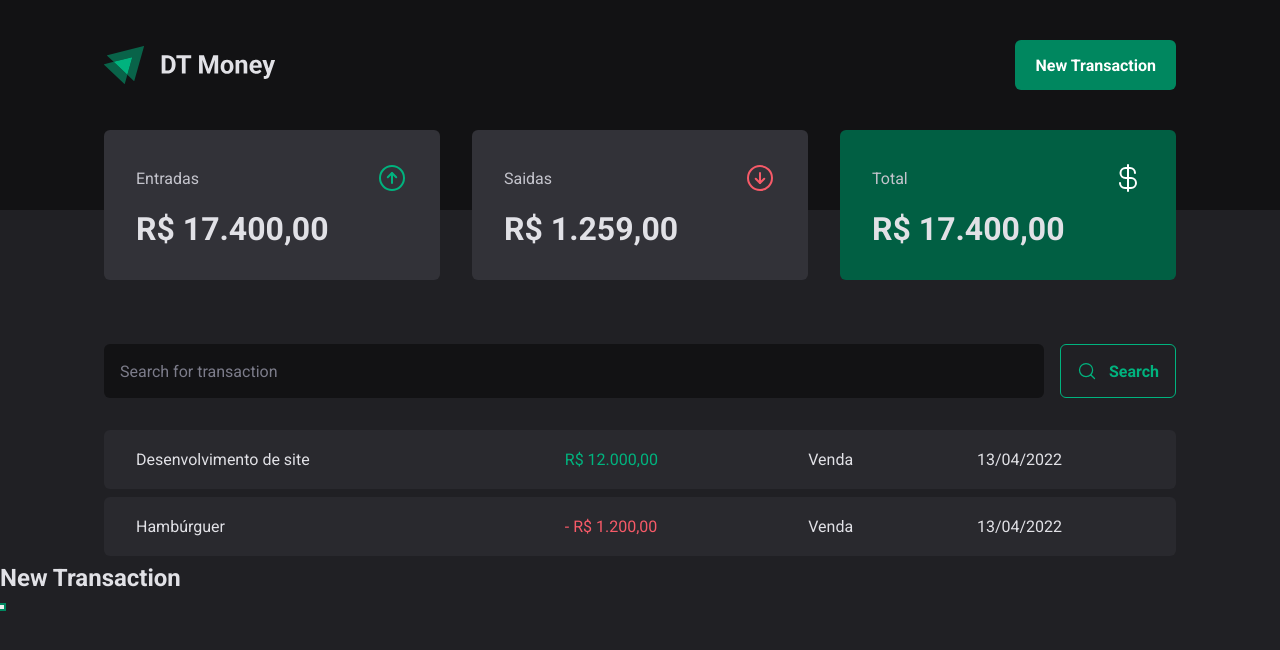
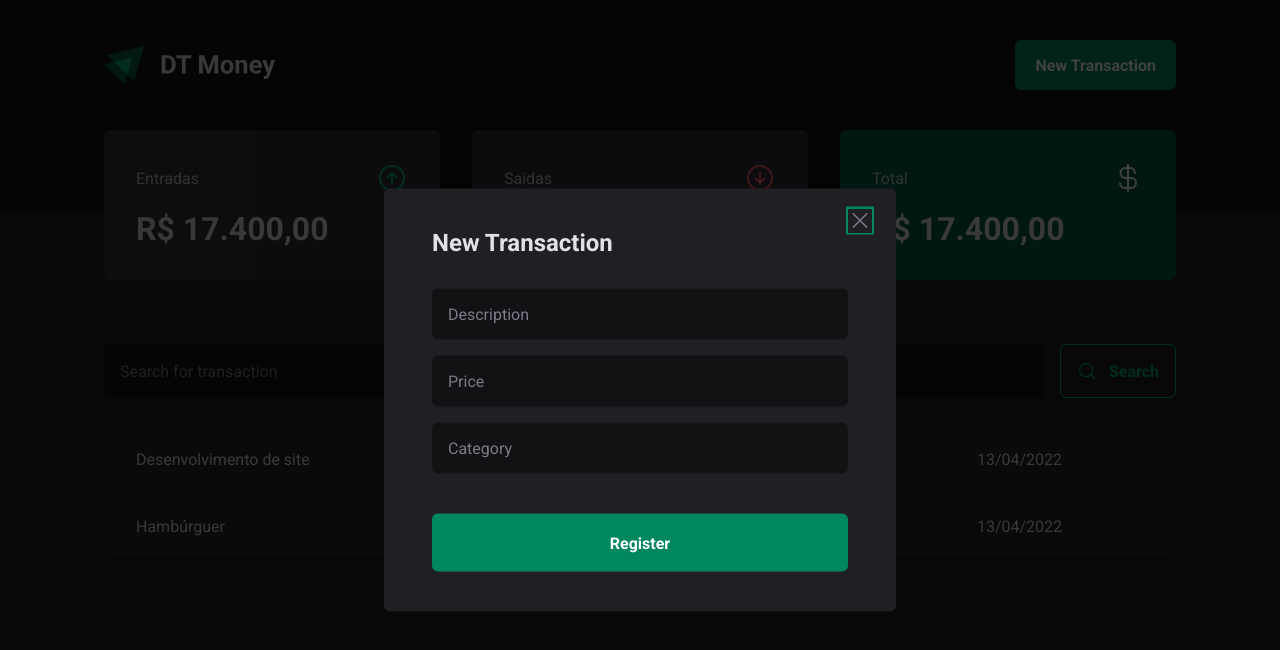
Before and after one commit to agleymelo/03-dt-money, a React (Vite) app: page / in a window 1280 px wide. Both pictures are taken after a click on the button "New Transaction". Shown: the top 650 px of the page. Built offline with nearby package versions, Linux system fonts and the light colour scheme.

Commit message:
Estrutura visiual - Modal de nova transacao

```diff
--- a/src/components/Header/index.tsx
+++ b/src/components/Header/index.tsx
@@ -1,6 +1,7 @@
 import * as Dialog from "@radix-ui/react-dialog"
 
 import logoSvg from "../../assets/Logo.svg"
+import { NewTransactionsModal } from "../NewTransactionsModal"
 
 import { HeaderContainer, HeaderContent, NewTransactionButton } from "./styles"
 
@@ -15,15 +16,7 @@
             <NewTransactionButton>New Transaction</NewTransactionButton>
           </Dialog.Trigger>
 
-          <Dialog.Portal>
-            <Dialog.Overlay />
-
-            <Dialog.Content>
-              <Dialog.Title>New Transaction</Dialog.Title>
-
-              <Dialog.Close />
-            </Dialog.Content>
-          </Dialog.Portal>
+          <NewTransactionsModal />
         </Dialog.Root>
       </HeaderContent>
     </HeaderContainer>
--- /dev/null
+++ b/src/components/NewTransactionsModal/index.tsx
@@ -0,0 +1,28 @@
+import * as Dialog from "@radix-ui/react-dialog"
+import { X } from "phosphor-react"
+
+import { CloseButton, Content, Overlay } from "./styles"
+
+export function NewTransactionsModal() {
+  return (
+    <Dialog.Portal>
+      <Overlay />
+
+      <Content>
+        <Dialog.Title>New Transaction</Dialog.Title>
+
+        <CloseButton>
+          <X size={24} />
+        </CloseButton>
+
+        <form>
+          <input type="text" placeholder="Description" required />
+          <input type="number" placeholder="Price" required />
+          <input type="text" placeholder="Category" required />
+
+          <button type="submit">Register</button>
+        </form>
+      </Content>
+    </Dialog.Portal>
+  )
+}
--- /dev/null
+++ b/src/components/NewTransactionsModal/styles.ts
@@ -0,0 +1,83 @@
+import * as Dialog from "@radix-ui/react-dialog"
+
+import styled from "styled-components"
+
+export const Overlay = styled(Dialog.Overlay)`
+  position: fixed;
+
+  width: 100vw;
+  height: 100vh;
+
+  inset: 0;
+
+  background: rgba(0, 0, 0, 0.75);
+`
+
+export const Content = styled(Dialog.Content)`
+  min-width: 32rem;
+  border-radius: 6px;
+  padding: 2.5rem 3rem;
+  background: ${(props) => props.theme["gray-800"]};
+
+  position: fixed;
+  top: 50%;
+  left: 50%;
+  transform: translate(-50%, -50%);
+
+  form {
+    margin-top: 2rem;
+
+    display: flex;
+    flex-direction: column;
+    gap: 1rem;
+
+    input {
+      border-radius: 6px;
+      border: 0;
+      background: ${(props) => props.theme["gray-900"]};
+      color: ${(props) => props.theme["gray-300"]};
+
+      padding: 1rem;
+
+      &::placeholder {
+        color: ${(props) => props.theme["gray-500"]};
+      }
+    }
+
+    button[type="submit"] {
+      height: 58px;
+      border: 0;
+      background: ${(props) => props.theme["green-500"]};
+      color: ${(props) => props.theme.white};
+
+      font-weight: bold;
+
+      padding: 0 1.25rem;
+
+      border-radius: 6px;
+
+      margin-top: 1.5rem;
+      cursor: pointer;
+
+      &:hover {
+        background: ${(props) => props.theme["green-700"]};
+        transition: background-color 0.2s;
+      }
+    }
+  }
+`
+
+export const CloseButton = styled(Dialog.Close)`
+  position: absolute;
+
+  background: transparent;
+  border: 0;
+
+  top: 1.25rem;
+  right: 1.5rem;
+
+  line-height: 0;
+
+  cursor: pointer;
+  color: ${(props) => props.theme["gray-500"]};
+`
```
